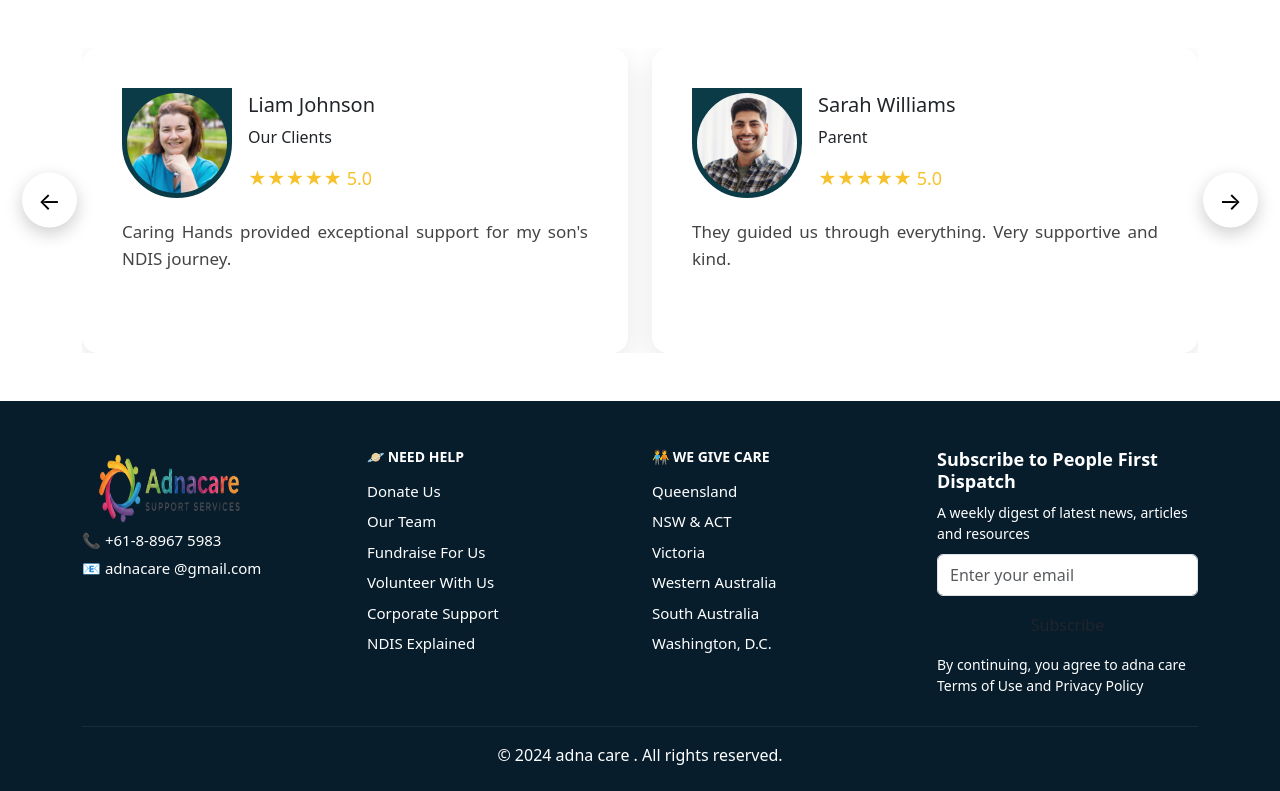
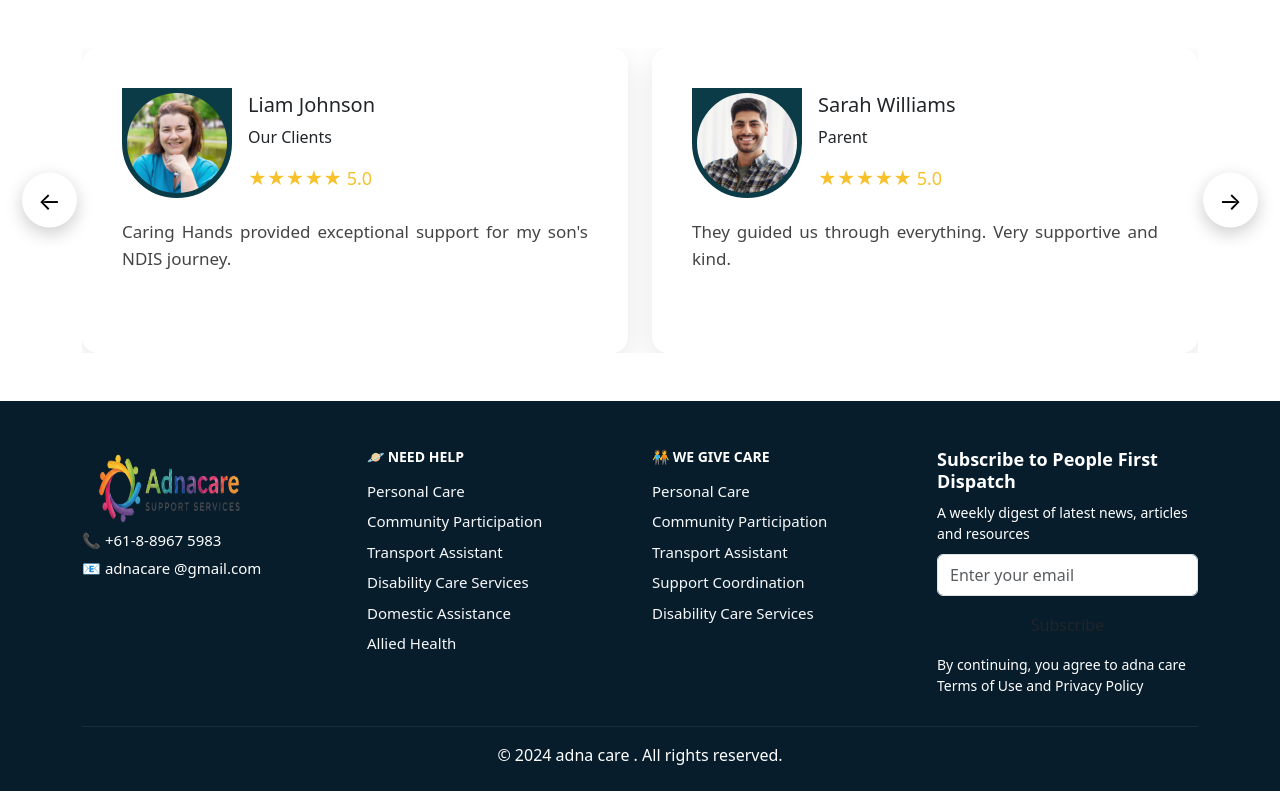
Before and after one commit to Mukesh1346/Adnacare, a Next.js app: page / in a window 1280 px wide. Shown: the part 3876-4667 px from the top of the page. Built offline with nearby package versions, Linux system fonts and the light colour scheme.

Commit message:
footer links and bootstrap error

```diff
--- a/src/app/Components/Footer/Footer.jsx
+++ b/src/app/Components/Footer/Footer.jsx
@@ -2,6 +2,7 @@ import React from "react"
 import './footer.css'
 import Image from "next/image"
 import logo from "@/app/images/logo1.png";
+import { a } from "lucide-react";
 
 export default function Footer() {
     return (
@@ -28,12 +29,18 @@ export default function Footer() {
             <div className="col-lg-3 col-md-6">
               <h6 className="footer-heading">🪐 NEED HELP</h6>
               <ul className="footer-list">
-                <li>Donate Us</li>
+              <li><a className=" text-decoration-none text-light" href="/personal-care1">Personal Care</a></li>
+                <li><a className=" text-decoration-none text-light" href="/oldcommunity-participation">Community Participation</a></li>
+                <li><a className=" text-decoration-none text-light" href="/transport-assistant-old">Transport Assistant</a></li>
+                <li><a className=" text-decoration-none text-light" href="/disabilityold">Disability Care Services</a></li>
+                <li><a className=" text-decoration-none text-light" href="/domestic-old">Domestic Assistance</a></li>
+                <li><a className=" text-decoration-none text-light" href="/allied-health-old">Allied Health</a></li>
+                {/* <li>Donate Us</li>
                 <li>Our Team</li>
                 <li>Fundraise For Us</li>
                 <li>Volunteer With Us</li>
                 <li>Corporate Support</li>
-                <li>NDIS Explained</li>
+                <li>NDIS Explained</li> */}
               </ul>
             </div>
 
@@ -41,12 +48,11 @@ export default function Footer() {
             <div className="col-lg-3 col-md-6">
               <h6 className="footer-heading">🧑‍🤝‍🧑 WE GIVE CARE</h6>
               <ul className="footer-list">
-                <li>Queensland</li>
-                <li>NSW & ACT</li>
-                <li>Victoria</li>
-                <li>Western Australia</li>
-                <li>South Australia</li>
-                <li>Washington, D.C.</li>
+              <li><a className=" text-decoration-none text-light" href="/personal-care2">Personal Care</a></li>
+                <li><a className=" text-decoration-none text-light" href="/community-participation">Community Participation</a></li>
+                <li><a className=" text-decoration-none text-light" href="/transport-assistant">Transport Assistant</a></li>
+                <li><a className=" text-decoration-none text-light" href="/support">Support Coordination</a></li>
+                <li><a className=" text-decoration-none text-light" href="/disability">Disability Care Services</a></li>
               </ul>
             </div>
 
--- a/src/app/layout.js
+++ b/src/app/layout.js
@@ -3,6 +3,8 @@ import "./globals.css";
 import Navbar from "./Components/Navbar/Navbar";
 import Footer from "./Components/Footer/Footer";
 import BootstrapClient from "./BootstrapClient";
+import 'bootstrap/dist/css/bootstrap.min.css';
+import './globals.css';
 
 const geistSans = Geist({
   variable: "--font-geist-sans",
```
